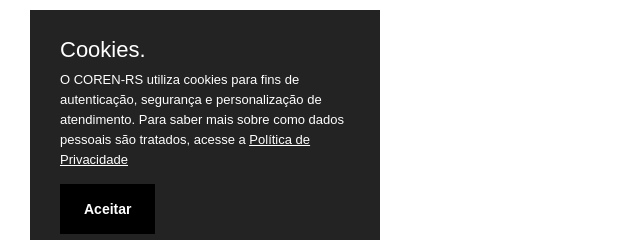
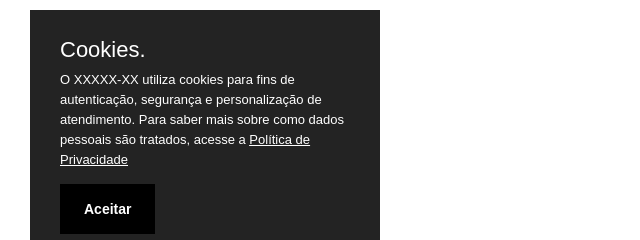
Before and after one commit to wandersondinarte/examples, a plain HTML site: page cookies/cookies4.html in a window 1280 px wide. Shown: the part 506-746 px from the top of the page, 0-640 px from the left. Drawn offline with nearby package versions, Linux system fonts and the light colour scheme.

Commit message:
Update cookies4.html

```diff
--- a/cookies/cookies4.html
+++ b/cookies/cookies4.html
@@ -114,8 +114,8 @@
   </footer>
   <script>
     var purecookieTitle = "Cookies.",
-        purecookieDesc = "O COREN-RS utiliza cookies para fins de autenticação, segurança e personalização de atendimento. Para saber mais sobre como dados pessoais são tratados, acesse a ",
-        purecookieLink = '<a href="https://www.portalcoren-rs.gov.br/index.php?pagina=politica-de-privacidade/ target="_blank"><u>Política de Privacidade</u></a>',
+        purecookieDesc = "O XXXXX-XX utiliza cookies para fins de autenticação, segurança e personalização de atendimento. Para saber mais sobre como dados pessoais são tratados, acesse a ",
+        purecookieLink = '<a href="https://www.portalXXXXX-XX.gov.br/index.php?pagina=politica-de-privacidade/ target="_blank"><u>Política de Privacidade</u></a>',
         purecookieButton = "Aceitar";
 
     function pureFadeIn(e, o) {
```
